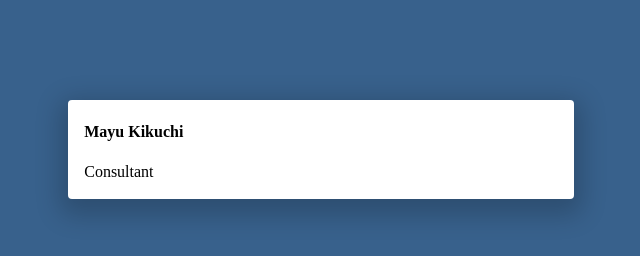
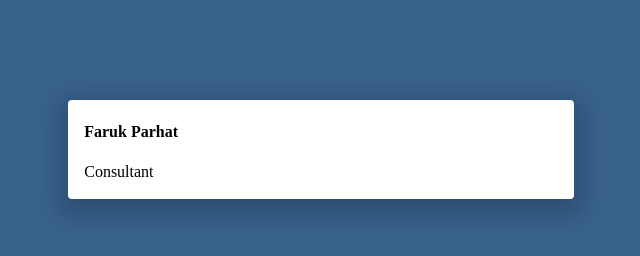
Before and after one commit to Paerhati/Paerhati.github.io, a plain HTML site: page index.html in a window 1280 px wide. Shown: the full height of the page, 319-959 px from the left. Drawn offline with Linux system fonts and the light colour scheme.

Commit message:
playing around

```diff
--- a/index.html
+++ b/index.html
@@ -5,7 +5,7 @@
     <body>
         <div class="card" id="first-card">
             <div class="container">
-                <h4><b>Mayu Kikuchi</b></h4>
+                <h4><b>Faruk Parhat</b></h4>
                 <p>Consultant</p>
             </div>
         </div>
```
